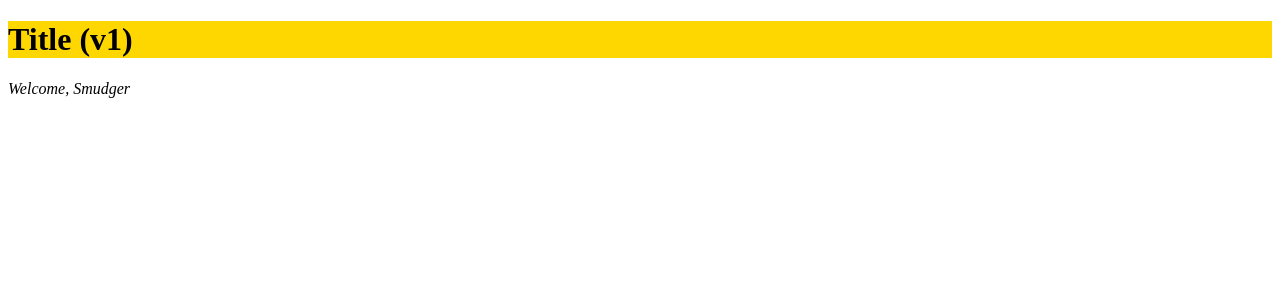
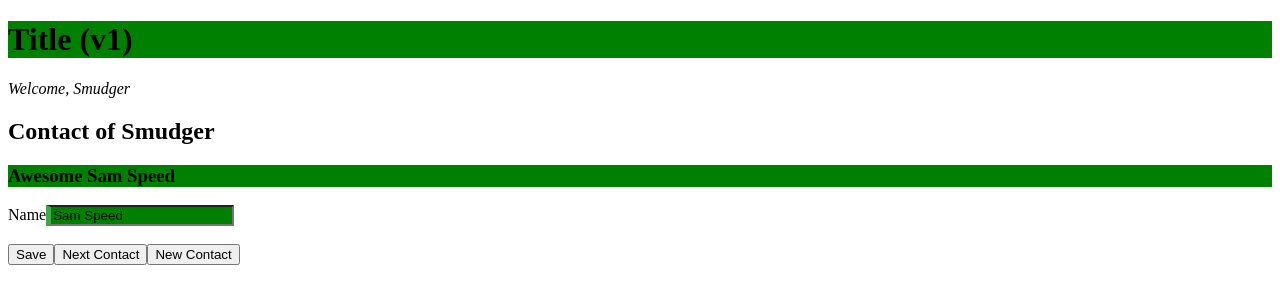
Before and after one commit to wanasak/angular-module, an Angular app: page / in a window 1280 px wide. Shown: the top 304 px of the page. Built offline with nearby package versions, Linux system fonts and the light colour scheme.

Commit message:
- declare contact component, directive and pipe - provide contact service

```diff
--- a/src/app/app.component.ts
+++ b/src/app/app.component.ts
@@ -2,7 +2,10 @@
 
 @Component({
   selector: 'app-root',
-  template: '<app-title [subTitle]="subTitle"></app-title>'
+  template: `
+    <app-title [subTitle]="subTitle"></app-title>
+    <app-contact></app-contact>
+  `
 })
 export class AppComponent {
   subTitle: String = '(v1)';
--- /dev/null
+++ b/src/app/contact/awesome.pipe.ts
@@ -0,0 +1,8 @@
+import { Pipe, PipeTransform } from '@angular/core';
+
+@Pipe({ name: 'awesome'})
+export class AwesomePipe implements PipeTransform {
+    transform(pharse: string) {
+        return pharse ? 'Awesome ' + pharse : '';
+    }
+}
--- /dev/null
+++ b/src/app/contact/contact.component.css
@@ -0,0 +1,24 @@
+.ng-valid[required] {
+  border-left: 5px solid #42A948; /* green */
+}
+.ng-invalid {
+  border-left: 5px solid #a94442; /* red */
+}
+.alert {
+  padding: 15px;
+  margin: 8px 0;
+  border: 1px solid transparent;
+  border-radius: 4px;
+}
+.alert-danger {
+  color: #a94442;
+  background-color: #f2dede;
+  border-color: #ebccd1;
+}
+.msg {
+  color: blue;
+  background-color: whitesmoke;
+  border: 1px solid transparent;
+  border-radius: 4px;
+  margin-bottom: 20px;
+}
--- /dev/null
+++ b/src/app/contact/contact.component.html
@@ -0,0 +1,20 @@
+<h2>Contact of {{ username }}</h2>
+<div *ngIf="msg" class="msg">
+    {{ msg }}
+</div>
+<form *ngIf="contacts" (ngSubmit)="onSubmit()" #contactForm="ngForm">
+    <h3 highlight>
+        {{ contact.name | awesome }}
+    </h3>
+    <div class="form-group">
+        <label for="name">Name</label>
+        <input type="text" class="form-control" required [(ngModel)]="contact.name" name="name" #name="ngModel">
+        <div [hidden]="name.valid" class="alert alert-danger">
+            Name is required
+        </div>
+    </div>
+    <br/>
+    <button type="submit" class="btn btn-default" [disabled]="!contactForm.form.valid">Save</button>
+    <button type="button" class="btn" (click)="next()" [disabled]="!contactForm.form.valid">Next Contact</button>
+    <button type="button" class="btn" (click)="newContact()">New Contact</button>
+</form>
--- /dev/null
+++ b/src/app/contact/contact.component.ts
@@ -0,0 +1,52 @@
+import { Component, OnInit } from '@angular/core';
+
+import { Contact, ContactServie } from './contact.service';
+import { UserService } from '../user.service';
+
+@Component({
+    moduleId: module.id,
+    selector: 'app-contact',
+    templateUrl: './contact.component.html',
+    styleUrls: ['./contact.component.css']
+})
+export class ContactComponent implements OnInit {
+
+    contact: Contact;
+    contacts: Contact[];
+
+    msg: string = 'Loading Contacts...';
+    username: string = '';
+
+    constructor(
+        private contactService: ContactServie,
+        private userService: UserService
+    ) {
+        this.username = userService.username;
+    }
+
+    ngOnInit() {
+        this.contactService.getContacts()
+            .then(contacts => {
+                this.msg = '';
+                this.contacts = contacts;
+                this.contact = contacts[0];
+            });
+    }
+    next() {
+        let ix = 1 + this.contacts.indexOf(this.contact);
+        if (ix >= this.contacts.length) { ix = 0; }
+        this.contact = this.contacts[ix];
+    }
+    onSubmit() {
+        this.displayMessage('Saved ' + this.contact.name);
+    }
+    newContact() {
+        this.displayMessage('New contact');
+        this.contact = { id: 42, name: ''};
+        this.contacts.push(this.contact);
+    }
+    displayMessage(msg: string) {
+        this.msg = msg;
+        setTimeout(() => this.msg = '', 1500);
+    }
+}
--- /dev/null
+++ b/src/app/contact/contact.highlight.directive.ts
@@ -0,0 +1,10 @@
+import { Directive, ElementRef } from '@angular/core';
+
+@Directive({
+    selector: '[highlight], input'
+})
+export class HighlightDirective {
+    constructor(el: ElementRef) {
+        el.nativeElement.style.backgroundColor = 'green';
+    }
+}
--- /dev/null
+++ b/src/app/contact/contact.service.ts
@@ -0,0 +1,26 @@
+import { Injectable } from '@angular/core';
+
+export class Contact {
+    constructor(public id: number, public name: string) { }
+}
+
+const CONTACTS: Contact[] = [
+    new Contact(21, 'Sam Speed'),
+    new Contact(22, 'Nick Peter'),
+    new Contact(23, 'Nancy Drew')
+];
+
+const FETCH_LATENCY = 500;
+
+@Injectable()
+export class ContactServie {
+    getContacts() {
+        return new Promise<Contact[]>(resolve => {
+            setTimeout(() => { resolve(CONTACTS); }, FETCH_LATENCY);
+        });
+    }
+    getContact(id: number | string) {
+        return this.getContacts()
+            .then(contacts => contacts.find(contact => contact.id === id));
+    }
+}
--- a/src/app/user.service.ts
+++ b/src/app/user.service.ts
@@ -2,5 +2,5 @@
 
 @Injectable()
 export class UserService {
-    username: String = 'Smudger';
+    username: string = 'Smudger';
 }
```
Also changed, not shown: src/app/app.module.ts (+12 -2 lines).
